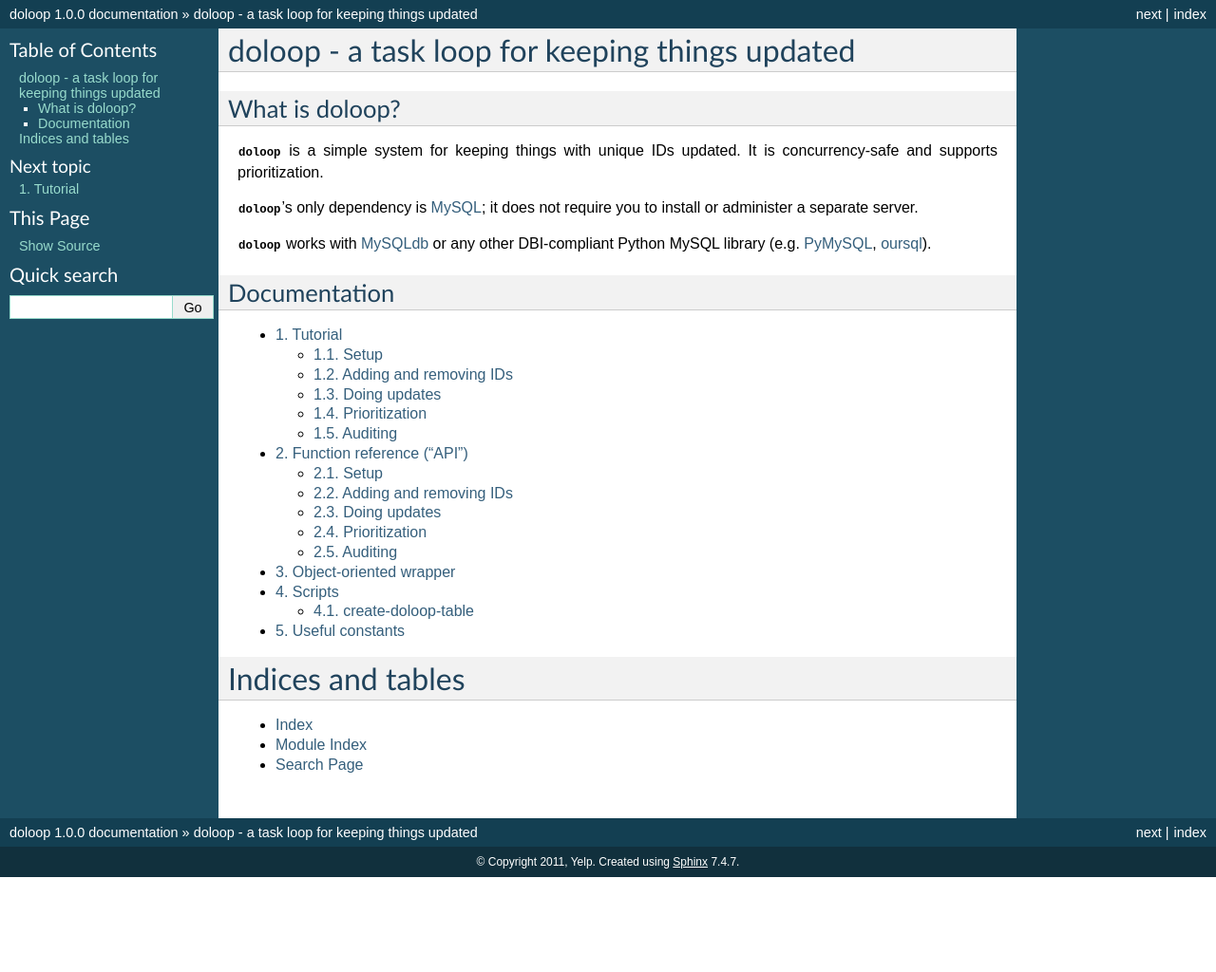
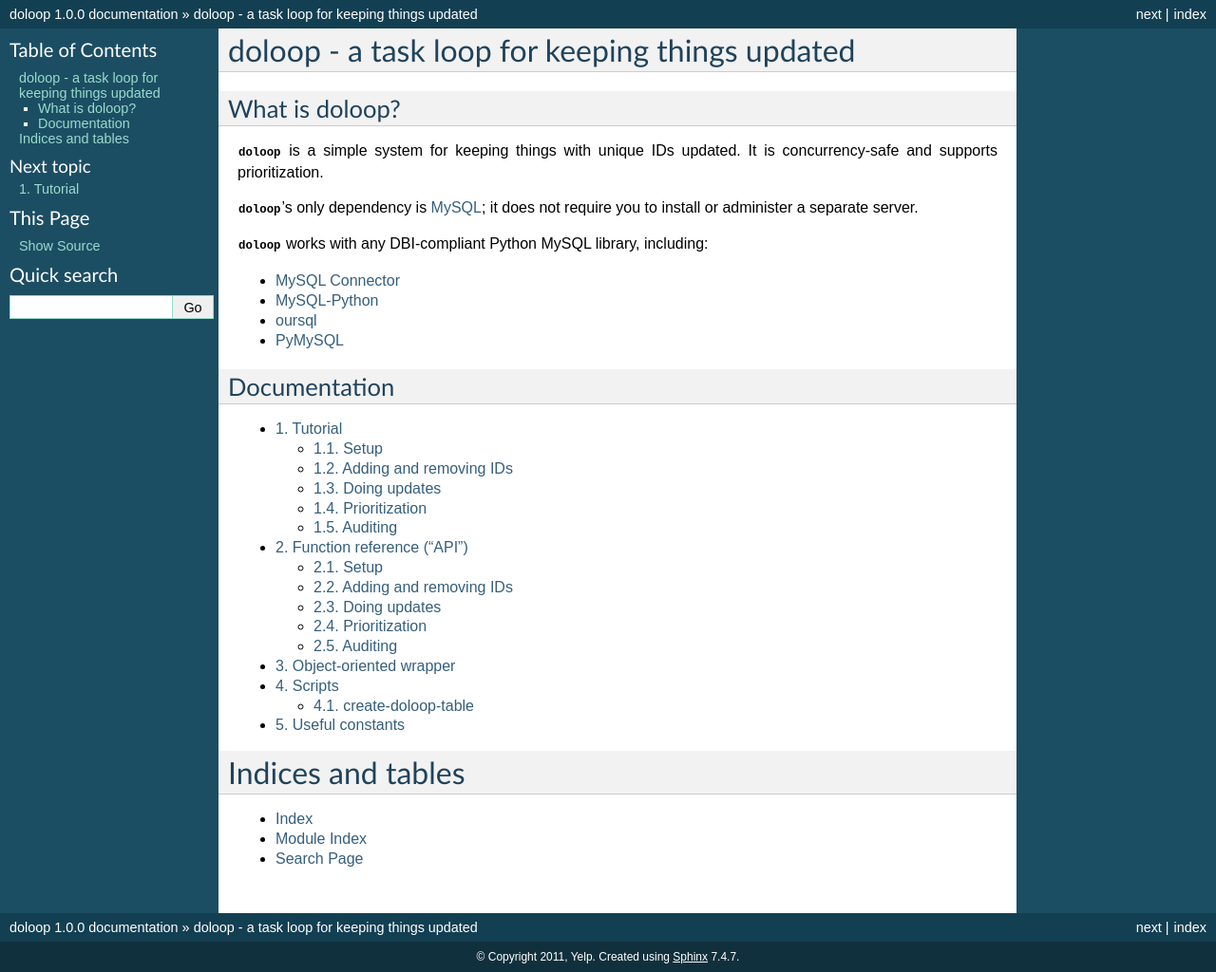
Before and after one commit to Yelp/doloop, a Sphinx documentation site: the page built from docs/index.rst, in a window 1280 px wide. Shown: the whole page at 95% size. Built offline with Sphinx 7.4.7, drawn with Linux system fonts in a browser that asks for light colours; before the commit the page ends 924 px from its top, so only the background shows below that.

Commit message:
update PyMySQL URL, update docs

```diff
--- a/README.rst
+++ b/README.rst
@@ -10,6 +10,6 @@
 - `MySQL Connector <https://dev.mysql.com/downloads/connector/python/>`_
 - `MySQL-Python <http://mysql-python.sourceforge.net/>`_
 - `oursql <https://launchpad.net/oursql>`_
-- `PyMySQL <https://github.com/petehunt/PyMySQL/>`_,
+- `PyMySQL <https://github.com/PyMySQL/PyMySQL/>`_
 
 See http://packages.python.org/doloop for tutorial and documentation.
--- a/docs/index.rst
+++ b/docs/index.rst
@@ -16,10 +11,12 @@
 `MySQL <http://dev.mysql.com>`_; it does not require you to
 install or administer a separate server.
 
-:py:mod:`doloop` works with `MySQLdb <http://mysql-python.sourceforge.net/>`_
-or any other DBI-compliant Python MySQL library (e.g.
-`PyMySQL <https://github.com/petehunt/PyMySQL/>`_,
-`oursql <https://launchpad.net/oursql>`_).
+:py:mod:`doloop` works with any DBI-compliant Python MySQL library, including:
+
+- `MySQL Connector <https://dev.mysql.com/downloads/connector/python/>`_
+- `MySQL-Python <http://mysql-python.sourceforge.net/>`_
+- `oursql <https://launchpad.net/oursql>`_
+- `PyMySQL <https://github.com/PyMySQL/PyMySQL/>`_
 
 Documentation
 -------------
@@ -34,11 +31,6 @@
    scripts.rst
    utilities.rst
 
-
-
-
-
-
 Indices and tables
 ==================
 
```
Also changed, not shown: other parts of docs/index.rst (+0 -5 lines).
